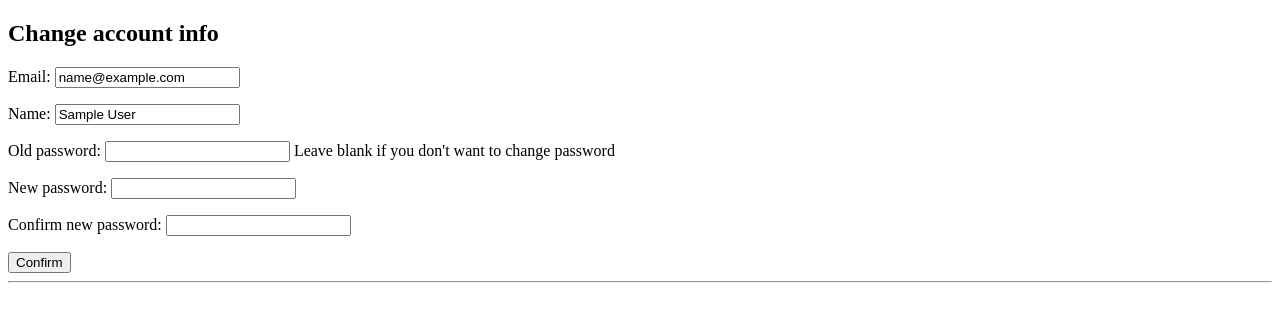
After one commit to andremalille/readie, a Django app: page /user/change-info/ in a window 1280 px wide. The commit adds this page. Shown: the top 322 px of the page. Run offline with Django 3.2, Linux system fonts and the light colour scheme; the visitor is signed in with stand-in values (Sample User, id 1).

Commit message:
User Profile

```diff
--- a/app/core/management/commands/import_books.py
+++ b/app/core/management/commands/import_books.py
@@ -55,7 +55,8 @@ class Command(BaseCommand):
 
                 except Exception as e:
                     self.stdout.write(self.style.ERROR(
-                        f"Error importing row {i} ({row.get('title')}): {str(e)}"
+                        f"Error importing row {i}"
+                        f" ({row.get('title')}): {str(e)}"
                     ))
                     continue
 
--- a/app/templates/book_list.html
+++ b/app/templates/book_list.html
@@ -1,4 +1,5 @@
 <a href="{% url 'logout' %}" class="btn">Logout</a>
+<a href="{% url 'profile' %}" class="btn">Profile</a>
 
 <h1>Book Collection</h1>
 
--- /dev/null
+++ b/app/templates/change_profile.html
@@ -0,0 +1,16 @@
+<!DOCTYPE html>
+<html>
+<head>
+    {% load static %}
+    <title>Change account info</title>
+</head>
+<body>
+    <h2>Change account info</h2>
+    <form method="post">
+        {% csrf_token %}
+        {{ form.as_p }}
+        <button type="submit">Confirm</button>
+    </form>
+    <hr>
+</body>
+</html>
--- /dev/null
+++ b/app/templates/profile.html
@@ -0,0 +1,5 @@
+<div class="profile-card">
+    <h2><strong>{{ user.name }}</strong></h2>
+    <p>{{ user.email }}</p>
+    <a href="{% url 'change_info' %}" class="btn">Change Info</a>
+  </div>
--- a/app/user/forms.py
+++ b/app/user/forms.py
@@ -38,3 +38,50 @@ class UserLoginForm(forms.Form):
             elif not user.is_active:
                 raise forms.ValidationError("This account is inactive.")
         return cleaned_data
+
+
+class UserChangeInfoForm(forms.ModelForm):
+    old_password = forms.CharField(
+        widget=forms.PasswordInput,
+        required=False,
+        help_text="Leave blank if you don't want to change password",
+    )
+    new_password = forms.CharField(
+        widget=forms.PasswordInput,
+        required=False,
+    )
+    confirm_new_password = forms.CharField(
+        widget=forms.PasswordInput,
+        required=False,
+    )
+
+    class Meta:
+        model = User
+        fields = ('email', 'name', 'old_password', 'new_password', 'confirm_new_password')
+
+    def clean(self):
+        cleaned_data = super().clean()
+        old_password = cleaned_data.get("old_password")
+        new_password = cleaned_data.get("new_password")
+        confirm_new_password = cleaned_data.get("confirm_new_password")
+
+        if new_password or old_password or confirm_new_password:
+            if old_password and not self.instance.check_password(old_password):
+                self.add_error(
+                    'old_password',
+                    "Your old password was entered incorrectly."
+                )
+
+            if new_password != confirm_new_password:
+                self.add_error(
+                    'confirm_new_password',
+                    "New passwords don't match."
+                )
+
+            if new_password and not old_password:
+                self.add_error(
+                    'old_password',
+                    "Please enter your old password to set a new one."
+                )
+
+        return cleaned_data
--- a/app/user/urls.py
+++ b/app/user/urls.py
@@ -7,4 +7,6 @@ urlpatterns = [
     path('login/', views.login_view, name='login'),
     path('register/', views.register_view, name='register'),
     path('logout/', views.logout_view, name='logout'),
+    path('profile/', views.profile_view, name='profile'),
+    path('change-info/', views.change_info_view, name='change_info'),
 ]
--- a/app/user/views.py
+++ b/app/user/views.py
@@ -1,6 +1,10 @@
 from django.shortcuts import render, redirect
 from django.contrib.auth import login, authenticate, logout
-from .forms import UserRegistrationForm, UserLoginForm
+from .forms import (
+    UserRegistrationForm,
+    UserLoginForm,
+    UserChangeInfoForm,
+)
 
 
 def register_view(request):
@@ -35,3 +39,25 @@ def login_view(request):
 def logout_view(request):
     logout(request)
     return redirect('login')
+
+
+def profile_view(request):
+    user = request.user
+    context = {'user': user}
+
+    return render(request, 'profile.html', context)
+
+
+def change_info_view(request):
+    if request.method == 'POST':
+        form = UserChangeInfoForm(request.POST, instance=request.user)
+        if form.is_valid():
+            user = form.save(commit=False)
+            if form.cleaned_data.get('new_password'):
+                user.set_password(form.cleaned_data['new_password'])
+            user.save()
+            login(request, user)
+            return redirect('profile')
+    else:
+        form = UserChangeInfoForm(instance=request.user)
+    return render(request, 'change_profile.html', {'form': form})
```
